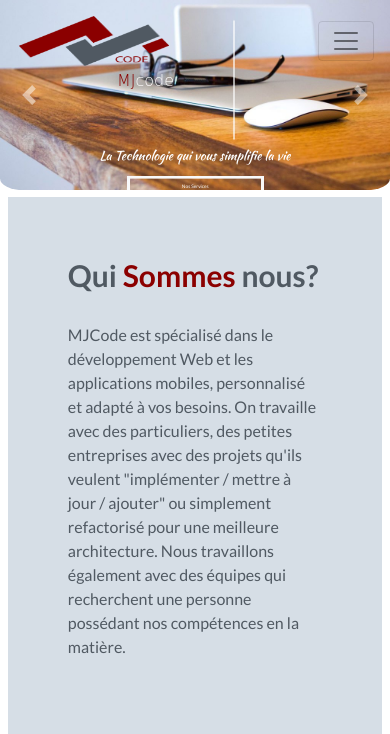
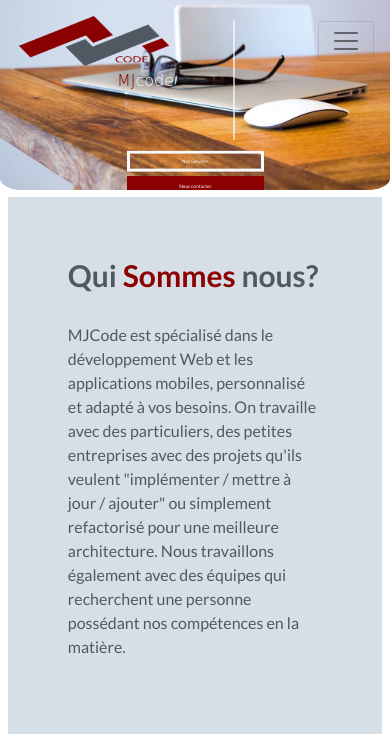
Before and after one commit to jodfedlet/MJcodeSite, a PHP site: page / in a window 390 px wide. Shown: the top 734 px of the page. Run offline with PHP 8.4, Linux system fonts and the light colour scheme; some libraries are stand-ins or nearby versions; some web fonts are replaced.

Commit message:
Configuring the mobile version

```diff
--- a/Includes/footer.php
+++ b/Includes/footer.php
@@ -33,5 +33,7 @@
     <script src="https://use.fontawesome.com/releases/v5.5.0/js/all.js"></script>
     <script src="https://kit.fontawesome.com/691f1a5fce.js" crossorigin="anonymous"></script>
     <script src="https://www.google.com/recaptcha/api.js"></script>
+
+
   </body>
 </html>
--- a/Includes/navbar.php
+++ b/Includes/navbar.php
@@ -5,7 +5,7 @@
 				<span class="navbar-toggler-icon"></span>
 		</button>
 
-		<div class="collapse navbar-collapse" id="navbarResponsive">
+		<div class="collapse navbar-collapse" id="navbarResponsive navbarSupportedContent">
 			<ul class="navbar-nav ml-auto active">
 				<li class="nav-item">
 					<a class="nav-link" href="/">Accueil</a>
--- a/Includes/slides.php
+++ b/Includes/slides.php
@@ -47,8 +47,8 @@
       <span class="carousel-control-prev-icon" aria-hidden="true"></span>
       <span class="sr-only">Previous</span>
     </a>
-    <a class="carousel-control-next" href="#slides" role="button" data-slide="next">
-      <span class="carousel-control-next-icon" aria-hidden="true"></span>
+    <a class="carousel-control-next " href="#slides" role="button" data-slide="next">
+      <span class="carousel-control-next-icon button-slide" aria-hidden="true"></span>
       <span class="sr-only">Next</span>
     </a>
 </div>
--- a/public/css/style.css
+++ b/public/css/style.css
@@ -301,7 +301,7 @@ nav.sticky {
   width: 50%;
 }
 
-/*Desktop version*/
+/*mobile version*/
 
 
 
@@ -911,9 +911,11 @@ h4{color:#444;
     display: none;
   }
 
+
   .carousel-caption{
     top:30%;
   }
+
 
   .carousel-caption h1{
     font-size:100%;
@@ -921,7 +923,11 @@ h4{color:#444;
 
   .carousel-caption h3{
     font-size:80%;
-
+    display: none;
+  }
+  #slides a span{
+    border: 1px solid red;
+    display: none;
   }
 
   .carousel-caption .btn {
```
